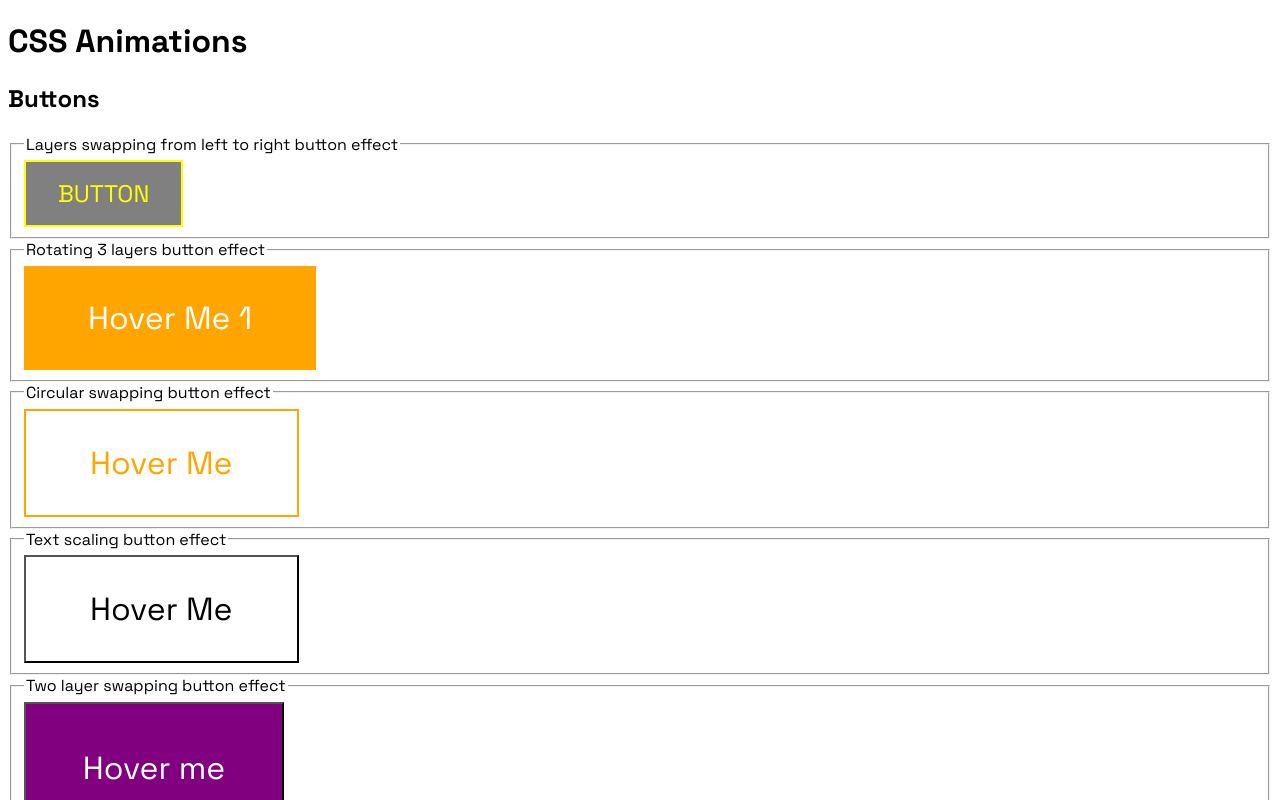
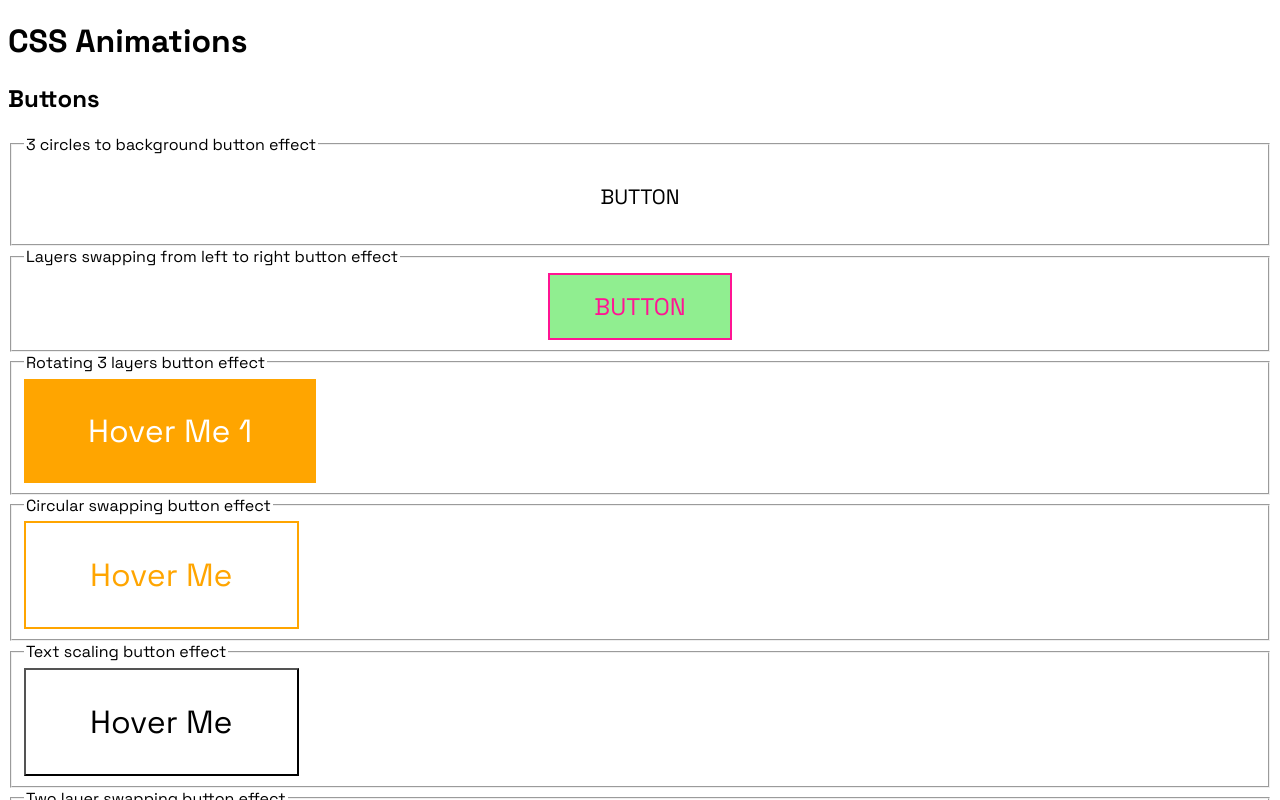
Before and after one commit to siddtheone/css-animations, a React (Create React App) app: page / in a window 1280 px wide. Shown: the top 800 px of the page. Built offline with nearby package versions, Linux system fonts and the light colour scheme.

Commit message:
Update 3 files

```diff
--- a/src/25.js
+++ b/src/25.js
@@ -1,11 +1,11 @@
 import styled from "styled-components";
 import { pseudoFull } from "./constants";
 
-export const TwentyFive = styled.button`
+const Button = styled.button`
   font-size: 24px;
   padding: 1rem 2rem;
   position: relative;
-  border: 2px solid yellow;
+  border: 2px solid deeppink;
   background: transparent;
   text-transform: uppercase;
   color: transparent;
@@ -14,8 +14,8 @@ export const TwentyFive = styled.button`
   &:after {
     ${pseudoFull}
     content: 'button';
-    color: yellow;
-    background: gray;
+    color: deeppink;
+    background: lightgreen;
     transition: all 0.5s;
   }
 
@@ -35,3 +35,13 @@ export const TwentyFive = styled.button`
     }
   }
 `;
+
+const Centered = styled.div`
+  text-align: center;
+`;
+
+export const TwentyFive = () => (
+  <Centered>
+    <Button>Hover Me</Button>
+  </Centered>
+);
--- /dev/null
+++ b/src/26.js
@@ -0,0 +1,19 @@
+import styled from "styled-components";
+
+export const Button = styled.button`
+  font-size: 1.3rem;
+  padding: 1.5rem 3rem;
+  background: transparent;
+  border: none;
+  text-transform: uppercase;
+`;
+
+const Centered = styled.div`
+  text-align: center;
+`;
+
+export const TwentySix = () => (
+  <Centered>
+    <Button>Button</Button>
+  </Centered>
+);
--- a/src/App.js
+++ b/src/App.js
@@ -14,6 +14,7 @@ import { TwentyTwo } from "./22";
 import { TwentyThree } from "./23";
 import { TwentyFour } from "./24";
 import { TwentyFive } from "./25";
+import { TwentySix } from "./26";
 import { TwoTen } from "./2.10";
 import { TwoEleven } from "./2.11";
 import { TwoSeven } from "./2.07";
@@ -30,8 +31,12 @@ export default function App() {
       <section>
         <h2>Buttons</h2>
         <fieldset>
+          <legend>3 circles to background button effect</legend>
+          <TwentySix />
+        </fieldset>
+        <fieldset>
           <legend>Layers swapping from left to right button effect</legend>
-          <TwentyFive>button</TwentyFive>
+          <TwentyFive />
         </fieldset>
         <fieldset>
           <legend>Rotating 3 layers button effect</legend>
```
